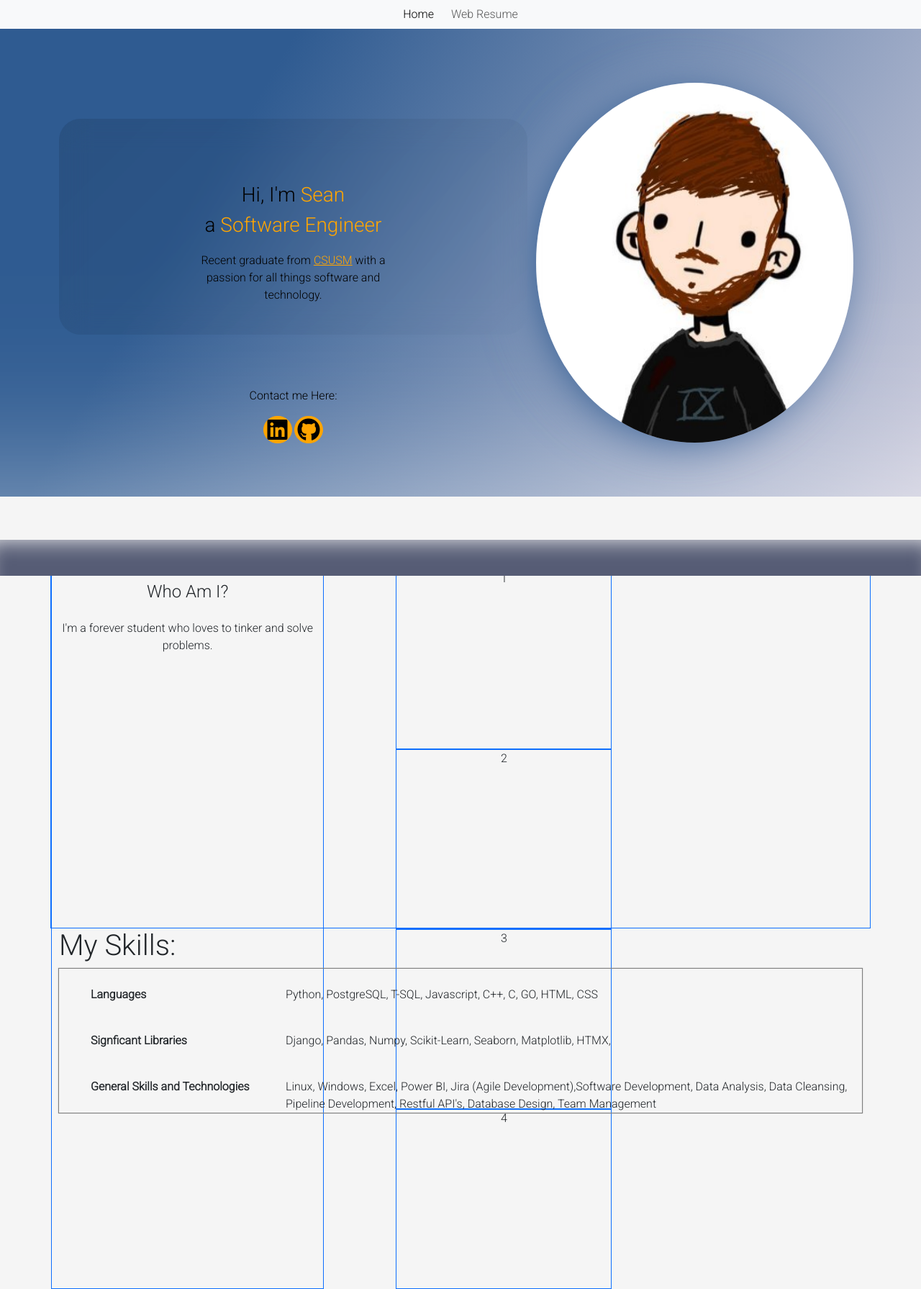
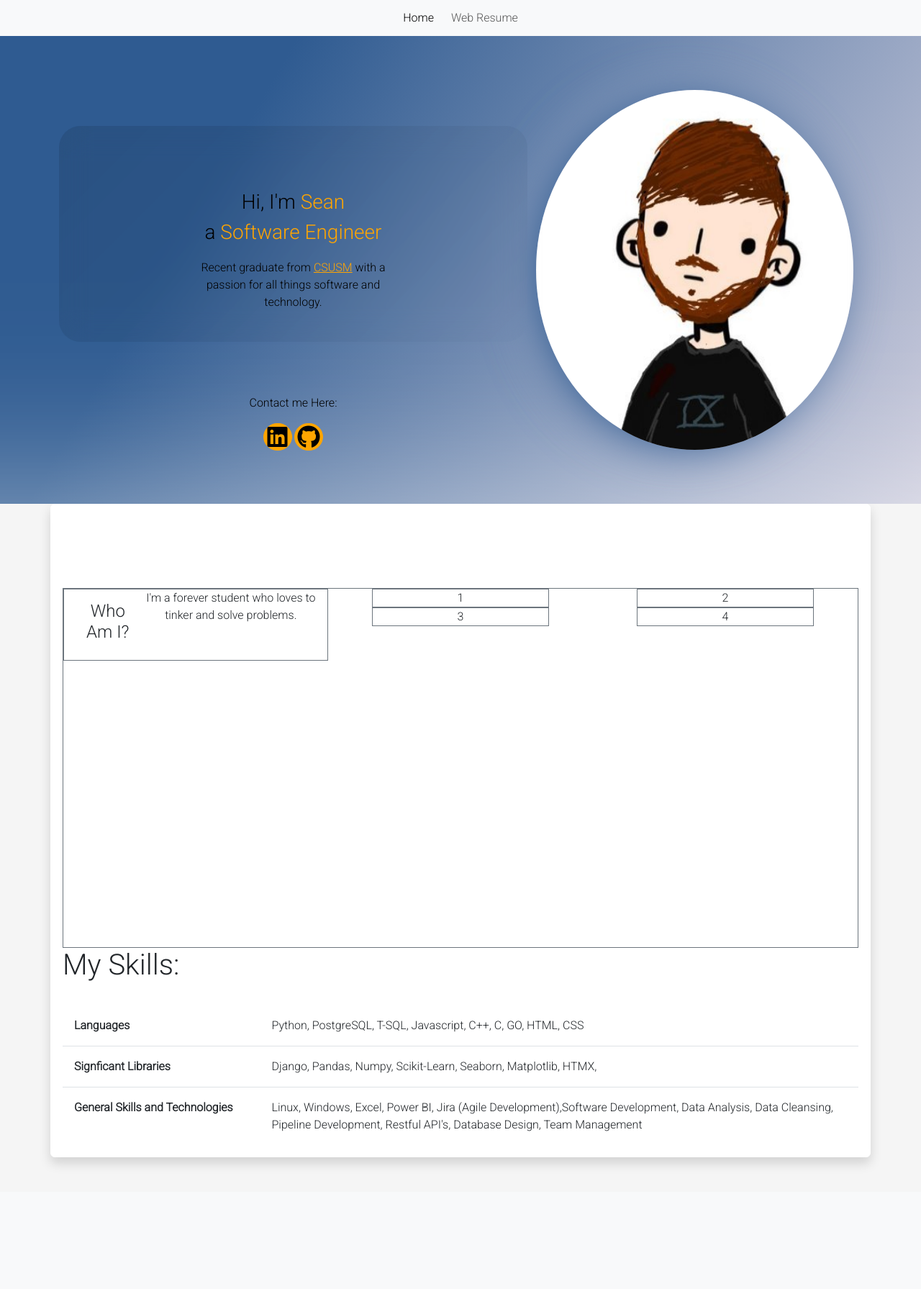
Before and after one commit to SeanP94/SeansPortfolio, a Django app: page / in a window 1280 px wide. Shown: the whole page at 72% size. After the commit the page ends 1622 px from the top, so only its background shows below. Run offline with Django 5.2, Linux system fonts and the light colour scheme; some libraries are stand-ins or nearby versions.

Commit message:
Fixerd all but the Who Am I? layout issues

```diff
--- a/core/core/static/main.css
+++ b/core/core/static/main.css
@@ -55,12 +55,11 @@
 }
 
 .about-me {
-    position: relative;
+    /* position: relative;
     height: 100%;
     max-height: 400px;
-    width:100%;
+    width:100%; */
 
-    box-shadow: 0 0 1px 1px grey;
 }
 
 .glass-bg {
@@ -81,24 +80,23 @@
     height:500px;
 }
 
-.skill-section .leftCol {
-    margin: 0;
-    position: absolute;
-    top: 50%;
-    -ms-transform: translateY(-50%);
-    transform: translateY(-50%);
+.leftCol {
+    /* height: 100%;
+    top: 50%; */
+    /* -ms-transform: translateY(-50%);
+    transform: translateY(-50%); */
 }
 
-.skill-section .am-block {
-    height: 250px;
-    width: 300px;
-    margin-left: 100px;
+.am-block {
+    /* max-height: 250px;*/
+    /* height:100%; */
 }
 
 body {
     /* background: rgb(255,255,255); */
     font-family: 'Roboto', sans-serif;
     background-color: whitesmoke;
+    /* height:95vh; */
     /* background: radial-gradient(circle, rgba(255,255,255,1) 50%, rgba(204,204,217,1) 100%); */
     /* background: radial-gradient(circle, rgba(24,13,38,1) 50%, rgba(24,13,38,1) 100%); */
     overflow-y: scroll;
@@ -107,36 +105,13 @@ body {
 
 
 .nav {
-    height: 5vh;
+    height: 50px;
     box-shadow: 0 4px 20px -20px whitesmoke inset !important;
 }
 
 .bLine {
     padding-bottom: 40px;
     /* border-bottom: 1px solid #565c75; */
-}
-
-.notifyBox {
-    background-color: rgba(204,204,217,1);
-    margin: auto;
-    margin-top: 200px;
-    width: 50%;
-    height: 30%;
-    box-shadow: 1px 3px 3px #565c75;
-    padding: 50px;
-}
-
-.notifyBox > h2 {
-    color: #292a30;
-}
-
-.bottomBorder {
-    position: fixed;
-    bottom: 0px;
-    height: 50px;
-    width: 100%;
-    box-shadow:  0 20px 30px -20px whitesmoke inset;
-    background-color: #565c75;
 }
 
 
--- a/core/core/templates/aboutMe.html
+++ b/core/core/templates/aboutMe.html
@@ -1,19 +1,19 @@
-<div class="container text-start text-wrap about-me">
+<div class="text-start text-wrap">
 
-    <ul>
-        <li class="list-group-item">
-            <div class="row  bLine">
+    <ul class="list-group list-group-flush">
+        <li class="list-group-item p-3">
+            <div class="row">
                 <div class="col-3"><br><b>Languages</b></div>
                 <div class="col-9"><br>Python, PostgreSQL, T-SQL, Javascript, C++, C, GO, HTML, CSS</div>
             </div>
         </li>
-        <li class="list-group-item bLine">
+        <li class="list-group-item p-3">
             <div class="row">
                 <div class="col-3"><b>Signficant Libraries</b></div>
                 <div class="col-9"> Django, Pandas, Numpy, Scikit-Learn, Seaborn, Matplotlib, HTMX, </div>
             </div>
         </li>
-        <li class="list-group-item">
+        <li class="list-group-item p-3">
             <div class="row">
                 <div class="col-3"><b>General Skills and Technologies</b></div>
                 <div class="col-9">Linux, Windows, Excel, Power BI, Jira (Agile Development),Software Development, Data Analysis, Data Cleansing, Pipeline Development, Restful API's, Database Design, Team Management</div>
--- a/core/core/templates/homepage.html
+++ b/core/core/templates/homepage.html
@@ -6,7 +6,7 @@
 
 {% block body %}
 
-<div class="text-center ">
+<div class="text-center">
     <div class="img-fluid " id="banner">
         <div class="container ">
             <div class="row intro">
@@ -33,42 +33,49 @@
         </div>
     </div>
 
-    <div class="container text-wrap skill-section border border-primary">
+    <div class="container  border border-white shadow p-3 mb-5 bg-white rounded">
+        <div class="container text-wrap skill-section border border-secondary">
             <div class="row">
-            <div class="col-4 container border border-primary">
+                <div class="col-4 d-flex align-items-stretch border border-secondary">
                     <h4 class="p-3">Who Am I?</h4>
                     <p>I'm a forever student who loves to tinker and solve problems.</p>
                 </div>
-            <div class="col-8 container" >
+                <div class="col-8" >
                     <div class="row">
-                    <div class="col-6 am-block border border-primary">
+                        <div class="col-1"></div>
+                        <div class="col-4 am-block  border border-secondary">
                             1
                         </div>
-                    <div class="col-6 am-block border border-primary">
+                        <div class="col-2"></div>
+                        <div class="col-4 am-block  border border-secondary">
                             2
                         </div>
+                        <div class="col-1"></div>
                     </div>
                     <div class="row">
-                    <div class="col-6 am-block border border-primary">
+                        <div class="col-1"></div>
+                        <div class="col-4 am-block  border border-secondary">
                             3
                         </div>
-                    <div class="col-6 am-block border border-primary">
+                        <div class="col-2"></div>
+                        <div class="col-4 am-block  border border-secondary">
                             4
                         </div>
+                        <div class="col-1"></div>
                     </div>
                 </div>
             </div>
         </div>
 
         <!-- TODO: This should be a bit more stylized. And have toggle boxes using VUe.js -->
-    <div class="container" id="homepage">
+        <div id="homepage">
             <h1 class="text-start">My Skills:</h1>
             <!-- Insert here the state of the website... -->
             {% include "aboutMe.html" %}
         </div>
+    </div>
 
 </div>
 
-<div class="bottomBorder" ></div>
 <!-- TODO: Make a bottom border page, make sure this is included. -->
 {% endblock %}
```
Lines whose indentation alone changed are shown as unchanged.
